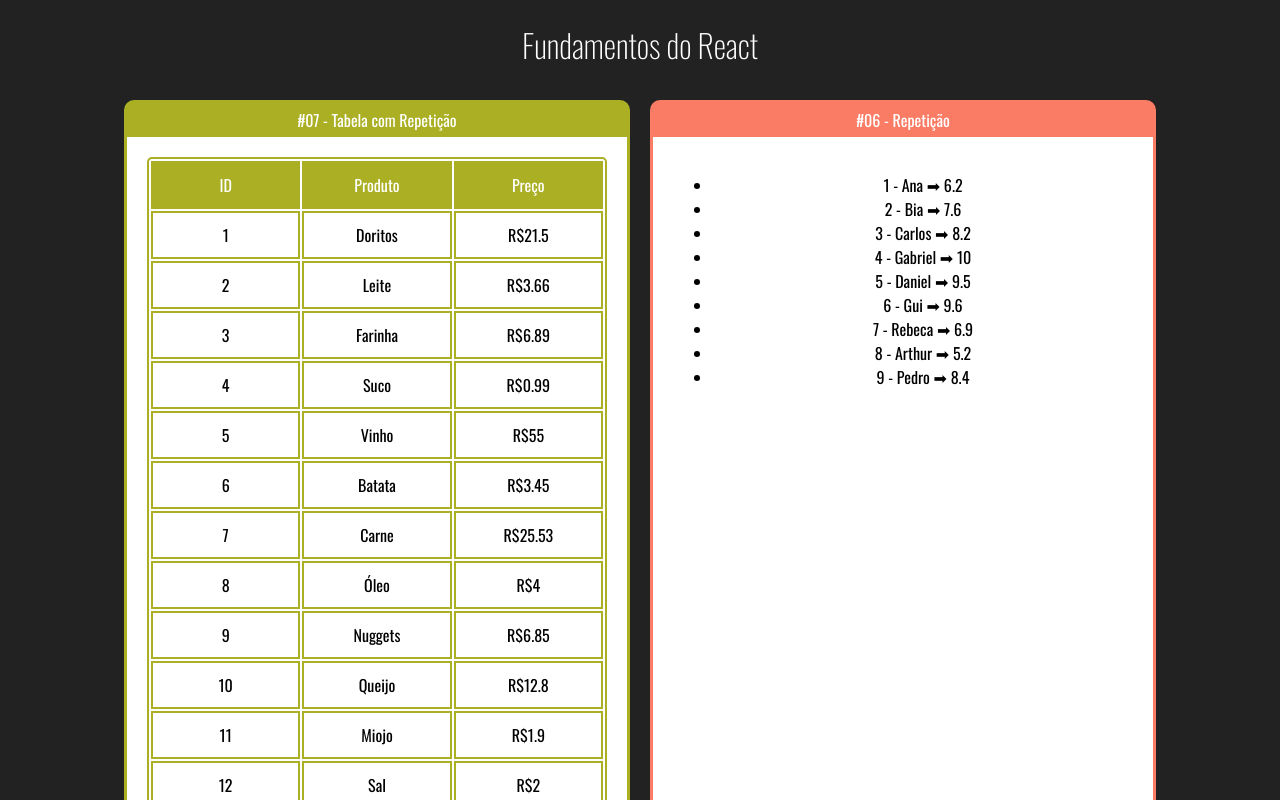
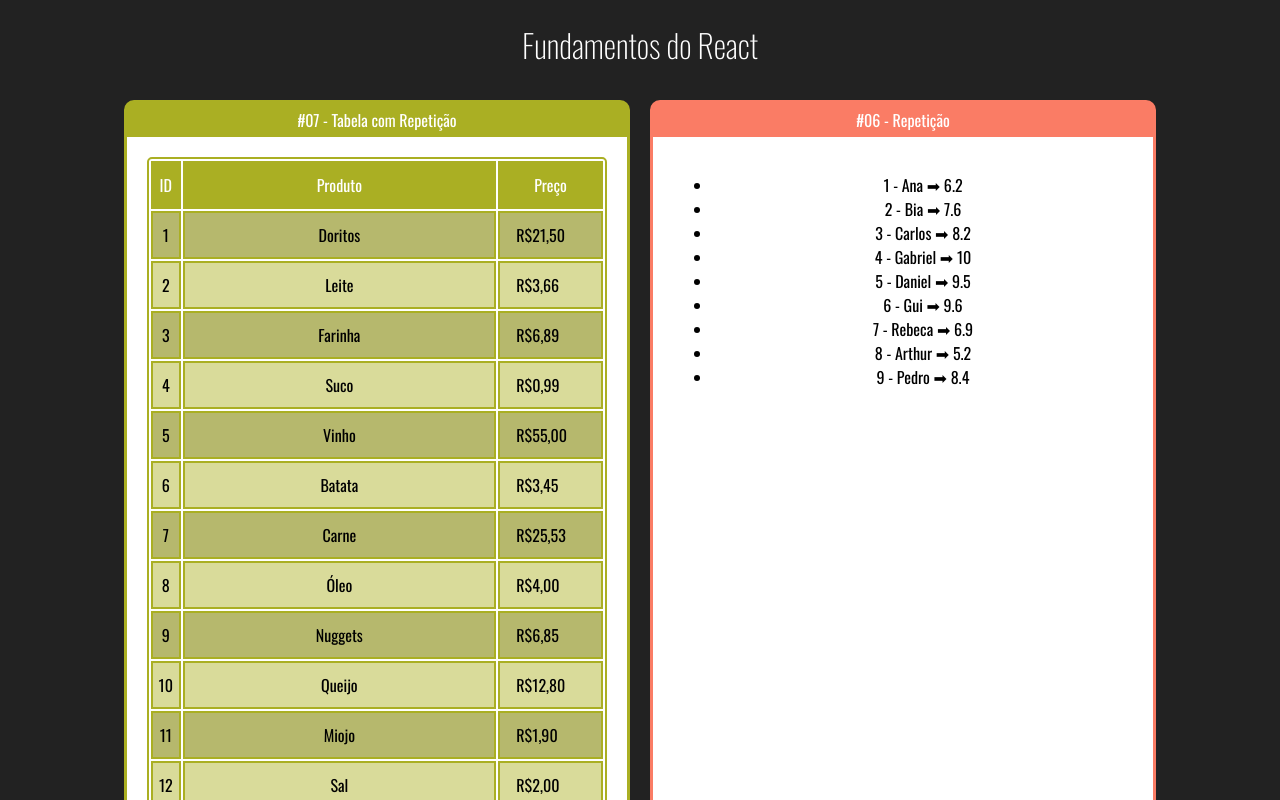
Before and after one commit to P4ul1t0s/fundamentos-react, a React (Create React App) app: page / in a window 1280 px wide. Shown: the top 800 px of the page. Built offline with nearby package versions, Linux system fonts and the light colour scheme.

Commit message:
Tabela com Repetição Upgrade

```diff
--- a/src/components/loop/ListaAlunos.jsx
+++ b/src/components/loop/ListaAlunos.jsx
@@ -1,7 +1,7 @@
 import React from 'react'
 import alunos from '../../data/alunos'
 
-export default props => {
+export default () => {
     const lista = alunos.map((aluno) => {
         return(
             <li key={alunos.id}>
--- a/src/components/loop/ListaProdutos.css
+++ b/src/components/loop/ListaProdutos.css
@@ -11,8 +11,21 @@ tr{
     height: 3em;
 }
 
-td{
-    width: 33%;
+.nome{
+    width: 70%;
+}
+
+.preco{
+    text-align: left;
+    padding-left: 1em;
+}
+
+.impar{
+    background-color: #b6b86d;
+}
+
+.par{
+    background-color: #d9db9a;
 }
 
 #cabecalho{
--- a/src/components/loop/ListaProdutos.jsx
+++ b/src/components/loop/ListaProdutos.jsx
@@ -2,13 +2,13 @@ import React from 'react'
 import './ListaProdutos.css'
 import produtos from '../../data/produtos'
 
-export default props => {
+export default () => {
     const lista = produtos.map((prod) => {
         return(
-            <tr key={prod.id}>
+            <tr key={prod.id} className={prod.id % 2 === 0 ? 'par' : 'impar'}>
                 <td>{prod.id}</td>
-                <td>{prod.nome}</td>
-                <td>R${prod.preco}</td>
+                <td className="nome">{prod.nome}</td>
+                <td className="preco">R${prod.preco.toFixed(2).replace('.', ',')}</td>
             </tr>
         )
     })
```
